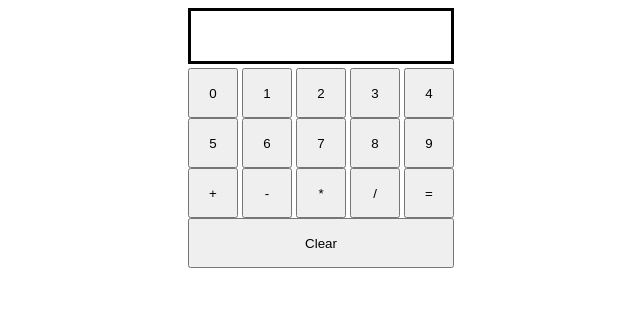
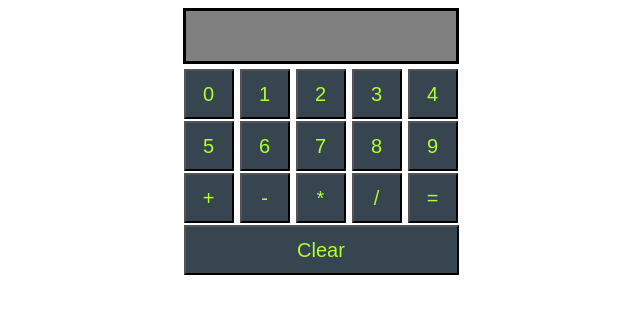
Before and after one commit to aparadkar315/calculator, a plain HTML site: page index.html in a window 1280 px wide. Shown: the whole page, without its empty margins (319-959 px from the left). Drawn offline with Linux system fonts and the light colour scheme.

Commit message:
Add some style to the calculator

```diff
--- a/style.css
+++ b/style.css
@@ -13,14 +13,23 @@ justify-content: center;
 button {
     height: 50px;
     width: 50px;
+    color: greenyellow;
+    background-color: rgb(54, 69, 79);
+    margin: 1px;
+    font-size: 20px;
 }
 
 .display {
     display: inline-block;
+    text-align: right;
     border: solid black;
     height: 50px;
-    width: 260px;
+    width: 270px;
+    background-color: grey;
+    color: black;
+    font-size: 20px;
 }
 button.clear {
-    width: 266px;
+    width: 275px;
+    margin: 1px;
 }
```
